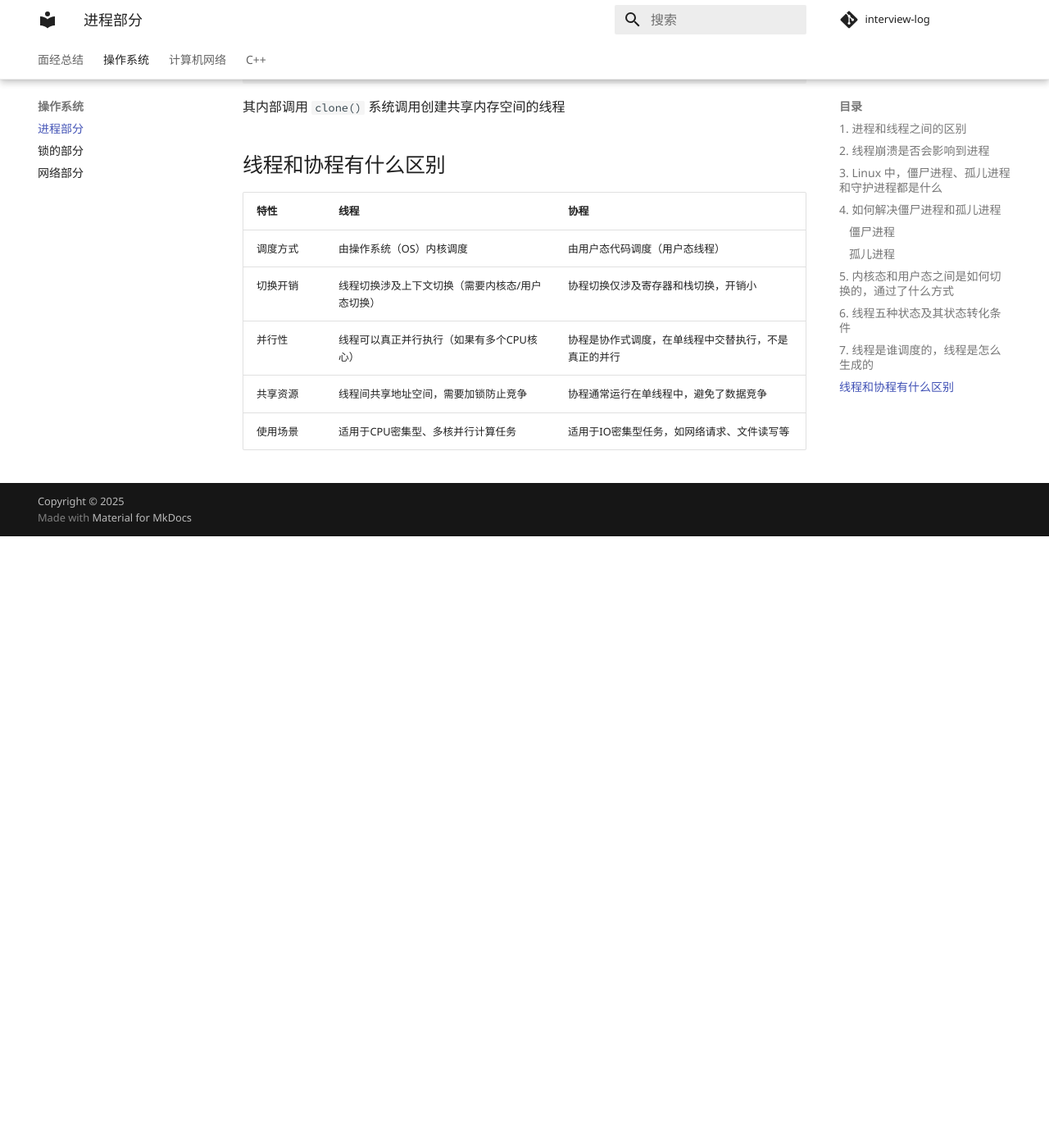
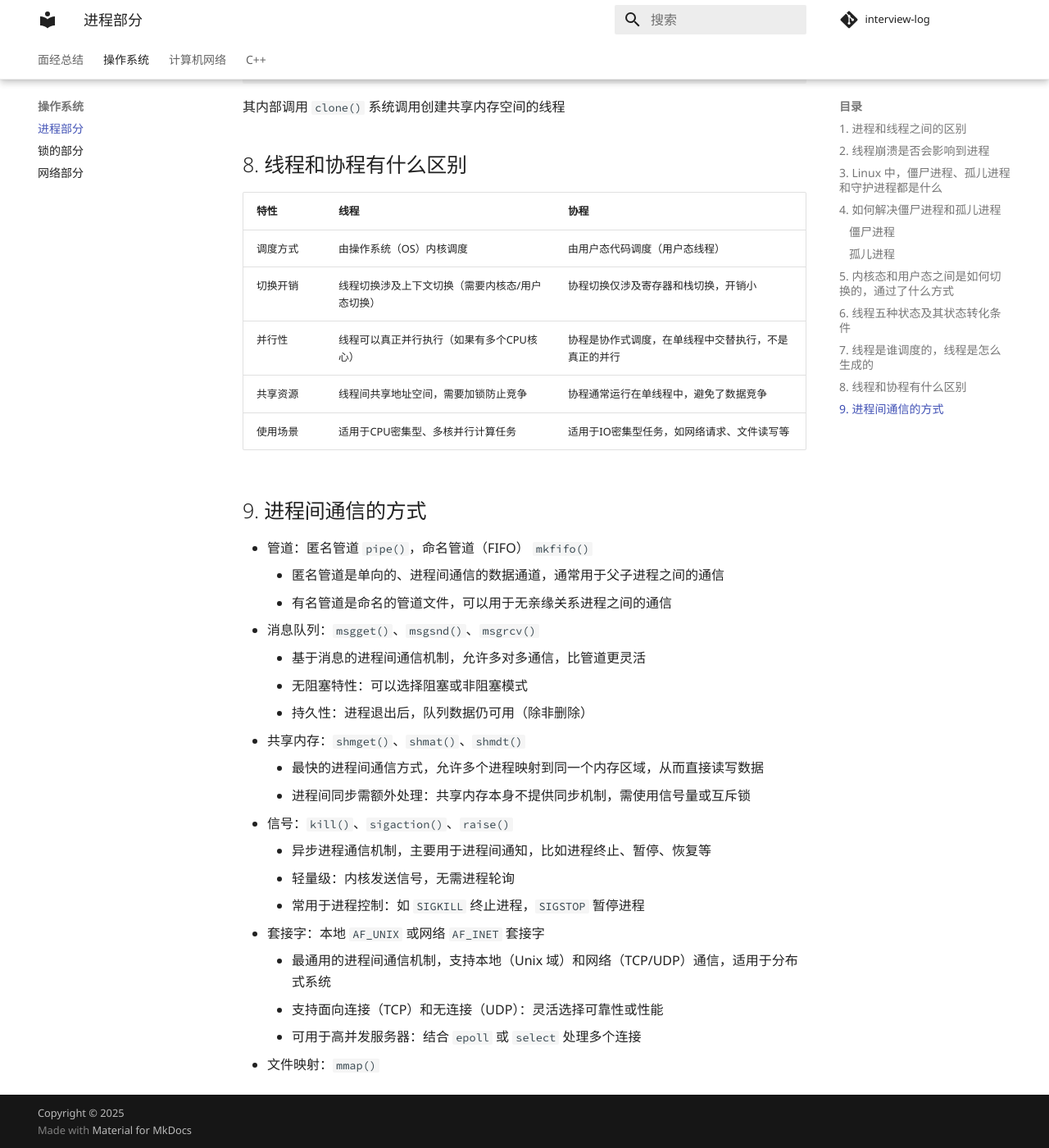
Before and after one commit to suoyuan666/interview-log, an MkDocs documentation site: the page built from docs/os/process.md, in a window 1280 px wide and 1400 px high, scrolled down 3335 px. Shown: the whole window at 82% size. Built offline with MkDocs 1.6.1 and Material for MkDocs 9.7.7, drawn with Linux system fonts in a browser that asks for light colours; comment, search, counter and statistics services are not loaded; before the commit the page ends 3989 px from its top, so only the background shows below that.

Commit message:
update
Signed-off-by: suoyuan666 <s5n666@outlook.com>

```diff
--- a/docs/os/process.md
+++ b/docs/os/process.md
@@ -112,7 +112,7 @@ int main() {
 
 其内部调用 `clone()` 系统调用创建共享内存空间的线程
 
-## 线程和协程有什么区别
+## 8. 线程和协程有什么区别
 
 |特性|线程|协程|
 |:--|:--|:--|
@@ -121,3 +121,25 @@ int main() {
 |并行性|线程可以真正并行执行（如果有多个CPU核心）|协程是协作式调度，在单线程中交替执行，不是真正的并行|
 |共享资源|线程间共享地址空间，需要加锁防止竞争|协程通常运行在单线程中，避免了数据竞争|
 |使用场景|适用于CPU密集型、多核并行计算任务|适用于IO密集型任务，如网络请求、文件读写等|
+
+## 9. 进程间通信的方式
+
+- 管道：匿名管道 `pipe()`，命名管道（FIFO） `mkfifo()`
+    - 匿名管道是单向的、进程间通信的数据通道，通常用于父子进程之间的通信
+    - 有名管道是命名的管道文件，可以用于无亲缘关系进程之间的通信
+- 消息队列：`msgget()`、`msgsnd()`、`msgrcv()`
+    - 基于消息的进程间通信机制，允许多对多通信，比管道更灵活
+    - 无阻塞特性：可以选择阻塞或非阻塞模式
+    - 持久性：进程退出后，队列数据仍可用（除非删除）
+- 共享内存：`shmget()`、`shmat()`、`shmdt()`
+    - 最快的进程间通信方式，允许多个进程映射到同一个内存区域，从而直接读写数据
+    - 进程间同步需额外处理：共享内存本身不提供同步机制，需使用信号量或互斥锁
+- 信号：`kill()`、`sigaction()`、`raise()`
+    - 异步进程通信机制，主要用于进程间通知，比如进程终止、暂停、恢复等
+    - 轻量级：内核发送信号，无需进程轮询
+    - 常用于进程控制：如 `SIGKILL` 终止进程，`SIGSTOP` 暂停进程
+- 套接字：本地 `AF_UNIX` 或网络 `AF_INET` 套接字
+    - 最通用的进程间通信机制，支持本地（Unix 域）和网络（TCP/UDP）通信，适用于分布式系统
+    - 支持面向连接（TCP）和无连接（UDP）：灵活选择可靠性或性能
+    - 可用于高并发服务器：结合 `epoll` 或 `select` 处理多个连接
+- 文件映射：`mmap()`
--- a/mkdocs.yml
+++ b/mkdocs.yml
@@ -13,6 +13,7 @@ nav:
     - os/lock.md
     - os/network.md
   - 计算机网络:
+    - network/application.md
     - network/network.md
   - C++:
     - program_language/cpp/oop.md
```
Also changed, not shown: docs/network/application.md (added, +68 -0 lines), docs/os/network.md (+2 -0 lines).
